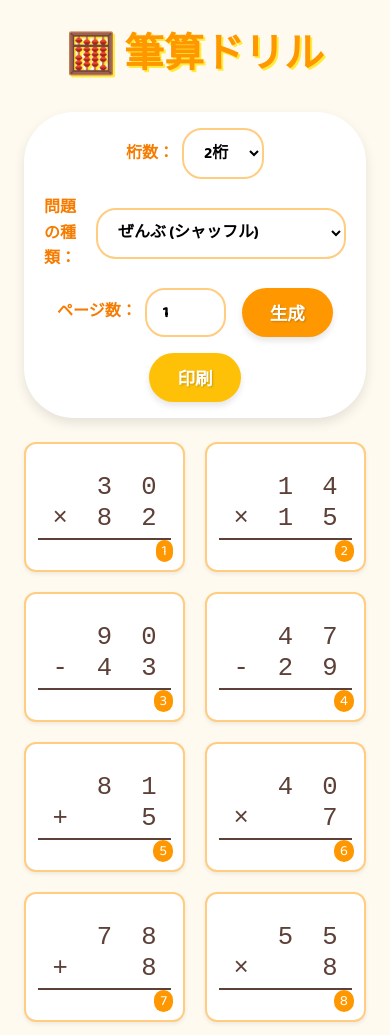
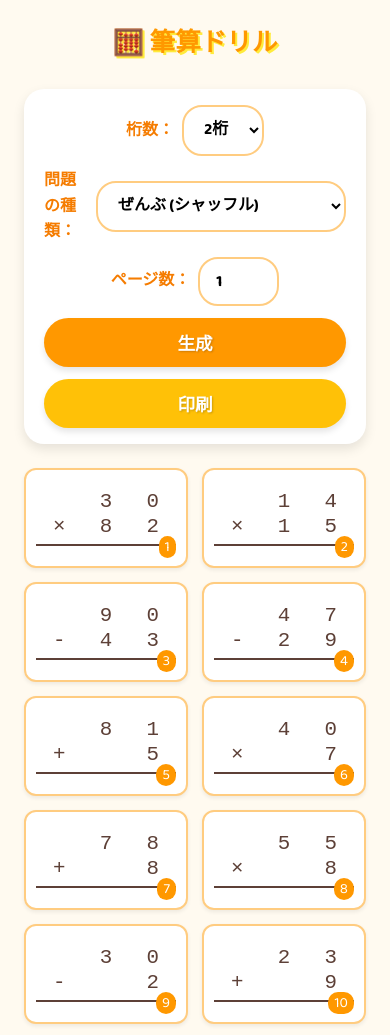
Before and after one commit to makionakatsu/hissan-drill, a plain HTML site: page index.html in a window 390 px wide. Shown: the top 1035 px of the page. Drawn offline with Linux system fonts and the light colour scheme.

```diff
--- a/style.css
+++ b/style.css
@@ -237,3 +237,46 @@ button:active {
     border-bottom-color: #000;
   }
 }
+
+/* ---------- Mobile Responsive (≤ 600 px) ---------- */
+@media (max-width: 600px) {
+  /* Stack control bar vertically and full‑width elements */
+  .controls {
+    flex-direction: column;
+    align-items: stretch;
+    gap: 12px;
+    border-radius: 20px;
+  }
+
+  .controls label,
+  .controls button {
+    width: 100%;
+    justify-content: center;
+  }
+
+  /* Smaller heading */
+  h1 {
+    font-size: 1.6rem;
+    gap: 6px;
+  }
+
+  /* Two‑column grid for small screens */
+  .sheet {
+    grid-template-columns: repeat(2, 1fr);
+    gap: 14px;
+    margin-bottom: 28px;
+  }
+
+  /* Adjust cell size & font */
+  .cell {
+    font-size: 1.3rem;
+    min-height: 100px;
+    padding: 10px;
+  }
+
+  /* Hide hover lift on touch devices */
+  .cell:hover {
+    transform: none;
+    box-shadow: var(--shadow-sm);
+  }
+}
```
